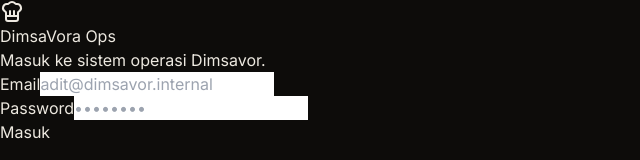
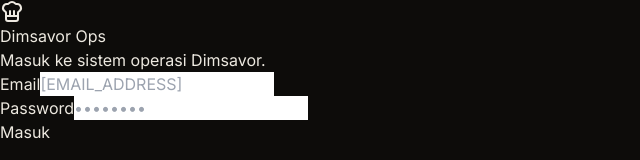
Before and after one commit to adityaariant/dimsavor, a React (Vite) app in the folder frontend/: page / in a window 1280 px wide. Shown: the top 160 px of the page, without its empty margins (0-640 px from the left). Built offline with nearby package versions, Linux system fonts and the light colour scheme; no server answers.

Commit message:
docs: modify login screen

```diff
--- a/frontend/src/screens/Login.jsx
+++ b/frontend/src/screens/Login.jsx
@@ -34,7 +34,7 @@ export default function Login() {
         </div>
 
         <h2 className="text-center text-[24px] font-['Space_Grotesk'] font-semibold text-[var(--text-primary)] mb-2">
-          DimsaVora Ops
+          Dimsavor Ops
         </h2>
         <p className="text-center text-[13px] text-[var(--text-secondary)] font-['Inter'] mb-8">
           Masuk ke sistem operasi Dimsavor.
@@ -48,7 +48,7 @@ export default function Login() {
               className="form-input"
               value={email}
               onChange={(e) => setEmail(e.target.value)}
-              placeholder="adit@dimsavor.internal"
+              placeholder="[EMAIL_ADDRESS]"
               required
             />
           </div>
```
